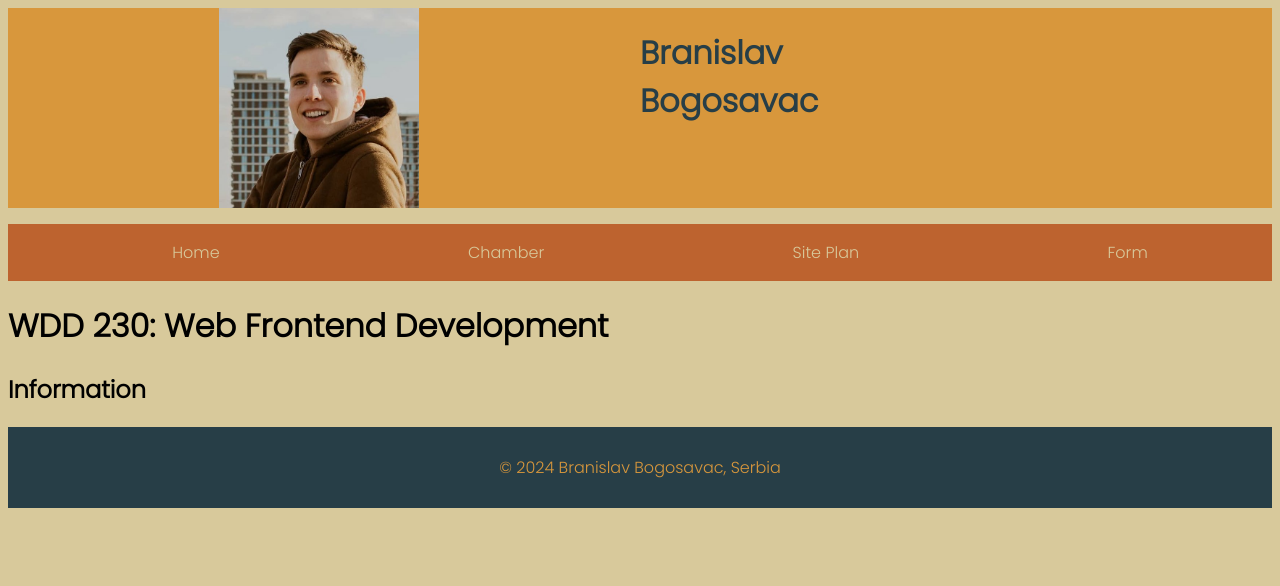
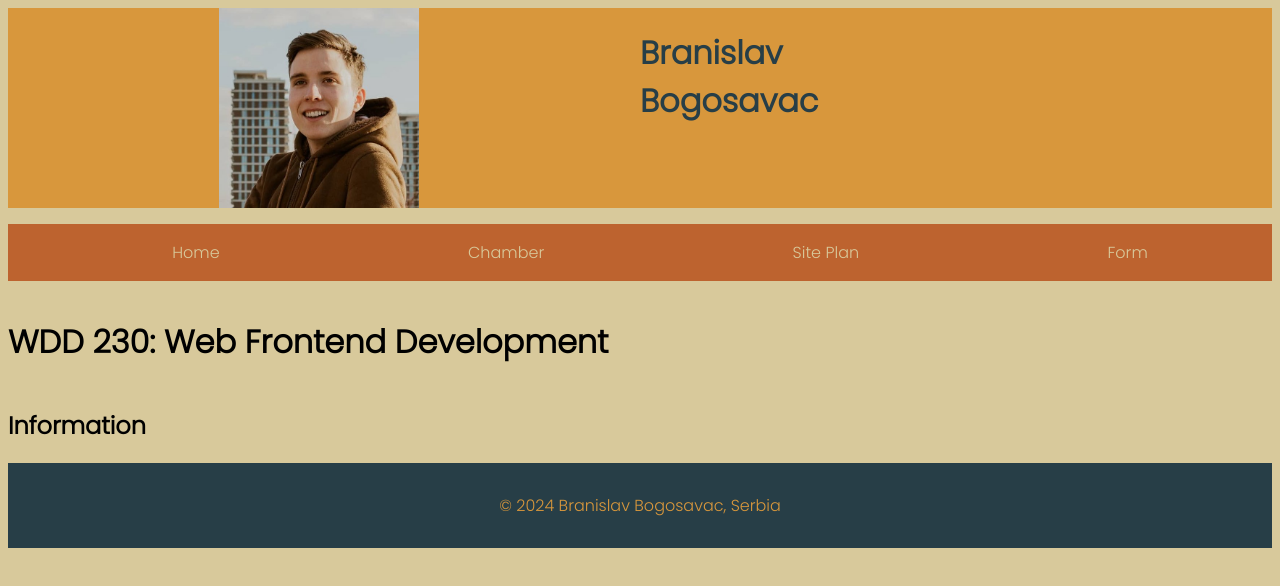
Before and after one commit to branislav999/wdd230, a plain HTML site: page index.html in a window 1280 px wide. Drawn offline with Linux system fonts and the light colour scheme.

Commit message:
valjda nisam zabrljao

```diff
--- a/styles/base.css
+++ b/styles/base.css
@@ -65,6 +65,13 @@ footer
     background-color: #273E47;
     color: #D8973C;
     text-align: center;
-    padding: 12px;
+    padding: 14px;
+
 
 }
+
+main
+{
+    display: grid;
+
+}
```
